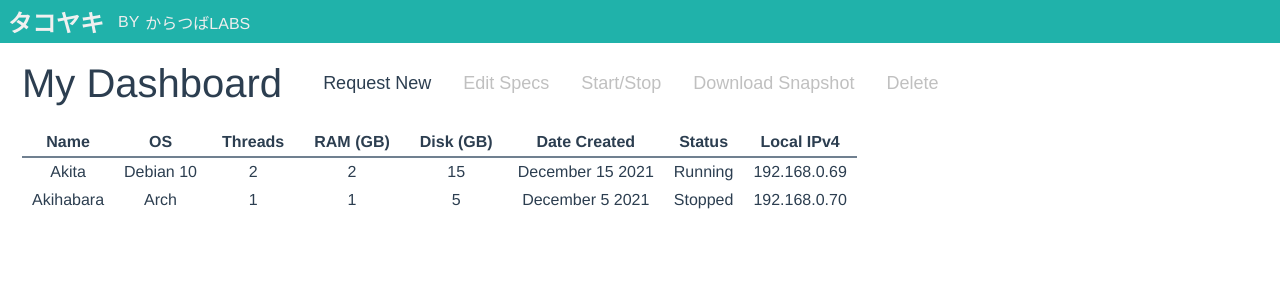
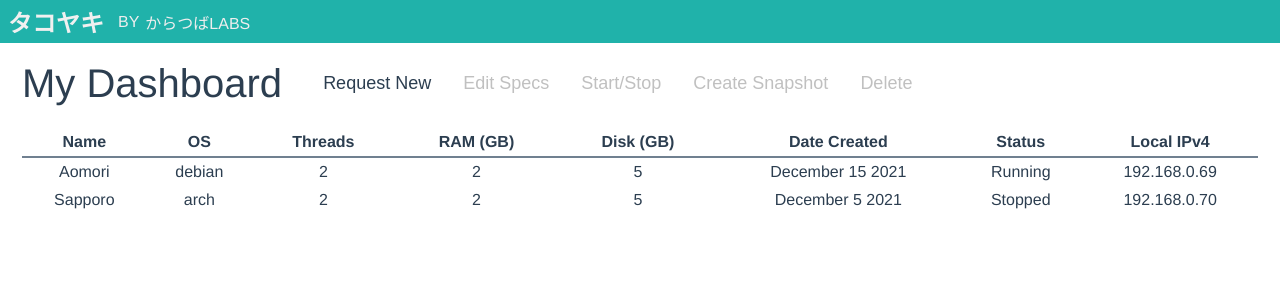
Before and after one commit to KaratsubaLabs/takoyaki-webui, a Vue app: page /dashboard in a window 1280 px wide. Shown: the top 300 px of the page. Built offline with nearby package versions, Linux system fonts and the light colour scheme; sample sign-in values are in the browser's storage.

Commit message:
Finished dashboard UI

```diff
--- a/src/components/Dashboard.vue
+++ b/src/components/Dashboard.vue
@@ -2,10 +2,10 @@
   <div class="toplinks">
     <p class="bigtext topitem">My Dashboard</p>
     <button class="topitem"><router-link class="link" to="/request">Request New</router-link></button>
-    <button class="topitem disabled" v-bind:class="{disabled: !vm_selected}">Edit Specs</button>
-    <button class="topitem disabled" v-bind:class="{disabled: !vm_selected}">Start/Stop</button>
-    <button class="topitem disabled" v-bind:class="{disabled: !vm_selected}">Download Snapshot</button>
-    <button class="topitem disabled" v-bind:class="{disabled: !vm_selected}">Delete</button>
+    <button class="topitem" v-bind:class="{disabled:!vm_selected}" v-on:click="editSpecs">Edit Specs</button>
+    <button class="topitem" v-bind:class="{disabled:!vm_selected}">Start/Stop</button>
+    <button class="topitem" v-bind:class="{disabled:!vm_selected}">Create Snapshot</button>
+    <button class="topitem" v-bind:class="{disabled:!vm_selected}">Delete</button>
   </div>
   <div class="datatable">
     <table>
@@ -19,40 +19,62 @@
         <th>Status</th>
         <th>Local IPv4</th>
       </tr>
-      <tr>
-        <td>Akita</td>
-        <td>Debian 10</td>
-        <td>2</td>
-        <td>2</td>
-        <td>15</td>
-        <td>December 15 2021</td>
-        <td>Running</td>
-        <td>192.168.0.69</td>
-      </tr>
-      <tr>
-        <td>Akihabara</td>
-        <td>Arch</td>
-        <td>1</td>
-        <td>1</td>
-        <td>5</td>
-        <td>December 5 2021</td>
-        <td>Stopped</td>
-        <td>192.168.0.70</td>
+      <tr class="dataentry" v-for="machine in vm_list" :key="machine.id" v-bind:class="{selected:vm_selected==machine.id}"
+        v-on:click="if(vm_selected!=machine.id)vm_selected=machine.id; else vm_selected=null;">
+        <td>{{ machine.display_name }}</td>
+        <td>{{ machine.os }}</td>
+        <td>{{ machine.cpu }}</td>
+        <td>{{ machine.ram }}</td>
+        <td>{{ machine.disk }}</td>
+        <td>{{ machine.creation_time }}</td>
+        <td>{{ machine.status ? "Running" : "Stopped" }}</td>
+        <td>{{ machine.ipv4 }}</td>
       </tr>
     </table>
   </div>
 </template>
 
 <script>
+import VPSService from '/src/services/vps.service.js'
 import {useRouter} from 'vue-router'
 
 export default {
   setup() {
     if (localStorage.getItem('authToken') == null) useRouter().push('/login');
   },
+  methods: {
+    getVPSList: function() {
+      var request = VPSService.info();
+      console.log(request);
+      if (request.status == 401) {
+        alert("401 UNAUTHORIZED: Auth Token Invalid; Please log in again");
+        localStorage.clear("authToken");
+        this.$router.push('/login');
+      }
+
+      return request.data.all_vps;
+    },
+    editSpecs: function(e) {
+      e.preventDefault();
+    },
+    startStop: function(e) {
+      e.preventDefault();
+    },
+    createSnapshot: function(e) {
+      e.preventDefault();
+    },
+    deleteVPS: function(e) {
+      e.preventDefault();
+    }
+
+  },
   data() {
     return {
+      vm_list: [{"id" : 10000, "display_name" : "Aomori", "creation_time" : "December 15 2021", "ram" : 2, "cpu": 2, "disk": 5, os: "debian", "status": true, "ipv4": "192.168.0.69"},
+      {"id" : 20000, "display_name" : "Sapporo", "creation_time" : "December 5 2021", "ram" : 2, "cpu": 2, "disk": 5, os: "arch", "status": false, "ipv4": "192.168.0.70"}],
+      //vm_list: getVPSList(),
       vm_selected: false,
+      testvar: "/request?id=1234&display=shibuya&cpu=2&ram=2&ssd=5"
     }
   }
 }
@@ -73,6 +95,7 @@ export default {
   }
   table {
     border-collapse: collapse;
+    width: calc(100% - 44px);
     margin: 12px 22px;
   }
   th {
@@ -81,6 +104,7 @@ export default {
   }
   td {
     padding: 5px 10px 5px 10px;
+    cursor: default;
   }
   .link {
     cursor: default;
@@ -103,4 +127,8 @@ export default {
     font-size: 40px;
     margin: 10px 25px 10px 10px;
   }
+  .dataentry.selected {
+    background: #F0F0F0;
+    color: lightseagreen;
+  }
 </style>
```
